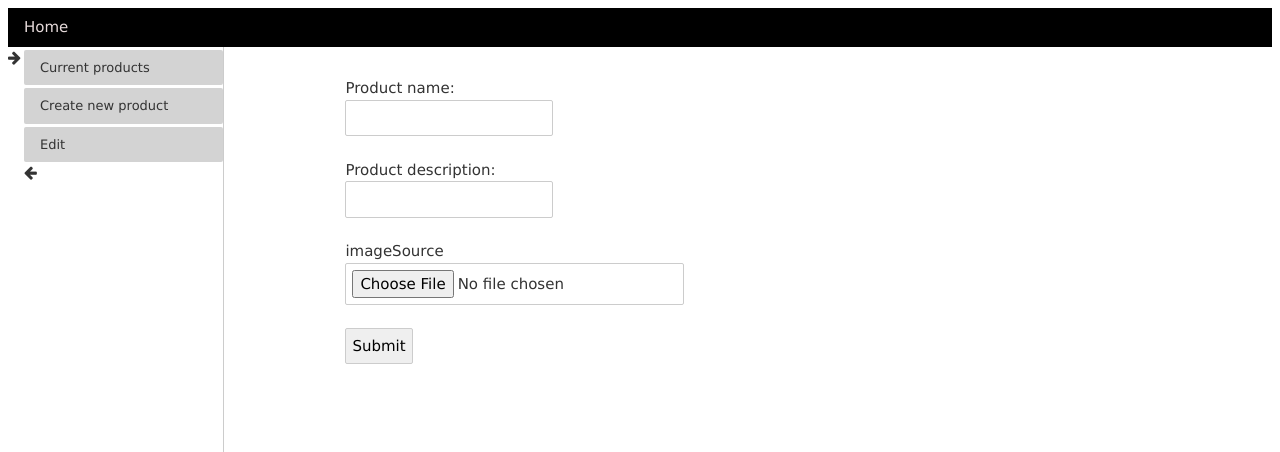
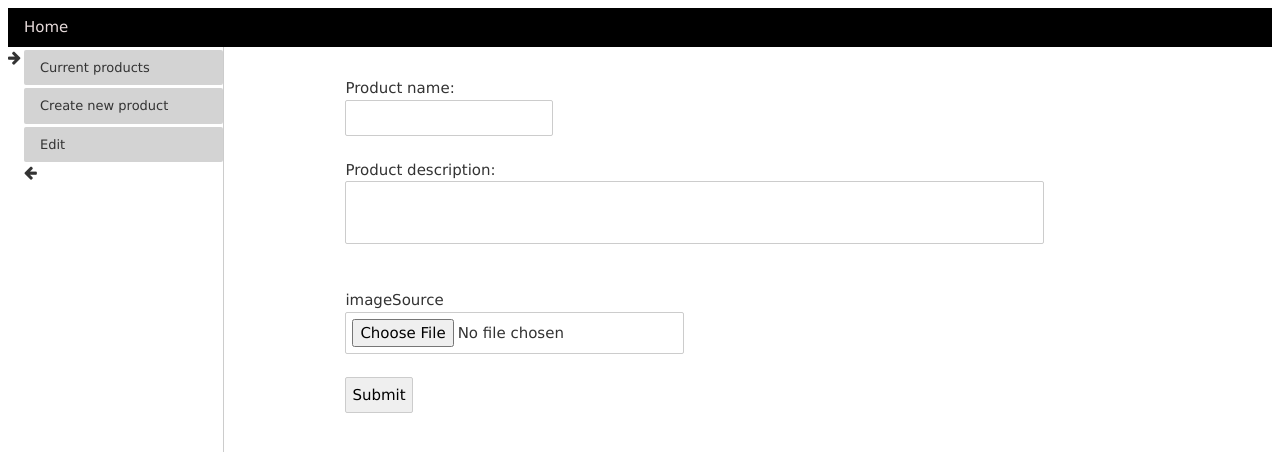
Before and after one commit to nazzzar502/demoshop, a Svelte app: page / in a window 1280 px wide. Shown: the top 452 px of the page. Built offline with nearby package versions, Linux system fonts and the light colour scheme.

Commit message:
Basic styling
Basic styling and scaffolding EditProducts (temporary)

```diff
--- a/src/create/CreateProduct.svelte
+++ b/src/create/CreateProduct.svelte
@@ -35,8 +35,14 @@
         <input type="text" id="fname" name="fname" bind:value={name} /><br /><br
         />
         <label for="desc">Product description:</label>
-        <input type="text" id="desc" name="desc" bind:value={description} /><br
-        /><br />
+        <textarea
+            class="w3-input w3-border"
+            style="resize:none"
+            id="desc"
+            name="desc"
+            bind:value={description}
+        />
+        <br /><br />
         <label for="imgsrc">imageSource</label>
         <input
             type="file"
--- a/src/edit/EditProducts.svelte
+++ b/src/edit/EditProducts.svelte
@@ -2,19 +2,38 @@
     import { box } from "../store.js";
     export let params = {};
     const id = parseInt(params.id, 10);
+    let placeholder = "https://www.w3schools.com/w3css/img_lights.jpg";
 </script>
 
 <body>
-    <h1>{id}</h1>
     {#if $box}
         {#each $box as item (item.id)}
             {#if item.id === id}
-                <h1>{item.name}</h1>
-                <h1>{item.description}</h1>
+                <div class="w3-row">
+                    <div class="w3-col m4 l3">
+                        <img
+                            class="w3-image"
+                            src={placeholder}
+                            alt="TestImage"
+                        />
+                    </div>
+                    <div class="w3-col m8 l9">
+                        <header class="w3-container w3-grey">
+                            <h3>{item.name}</h3>
+                        </header>
+
+                        <div class="w3-container">
+                            <p>{item.description}</p>
+                        </div>
+                    </div>
+                </div>
             {/if}
         {/each}
     {/if}
 </body>
 
 <style>
+    div {
+        margin: 2px;
+    }
 </style>
```
